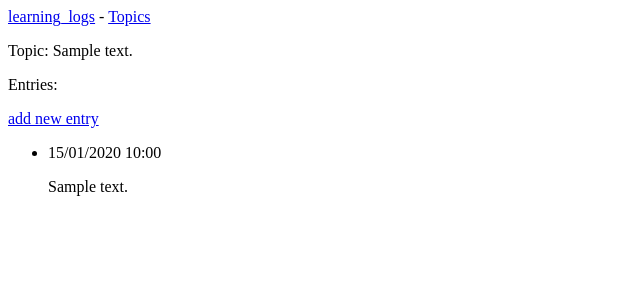
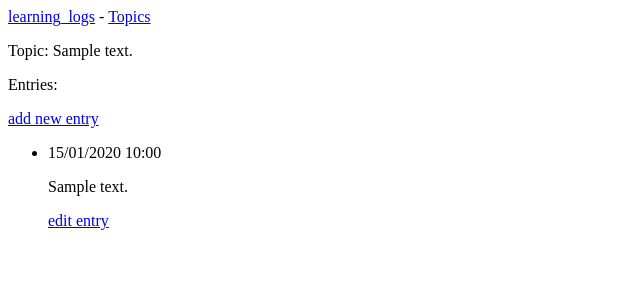
Before and after one commit to 37charlessilva/Learning_logs, a Django app: page /topics/1/ in a window 1280 px wide. Shown: the top 300 px of the page, without its empty margins (0-640 px from the left). Run offline with Django 5.2, Linux system fonts and the light colour scheme; tables that the repository leaves empty hold one stand-in row (values such as "Sample post").

Commit message:
add edicao do formulario

```diff
--- a/learning_logs/templates/learning_logs/topic.html
+++ b/learning_logs/templates/learning_logs/topic.html
@@ -15,6 +15,9 @@
     <li>
         <p> {{ entry.date_added|date:"d/m/Y H:i" }}</p>
         <p> {{entry.text | linebreaks }} </p>
+        <p>
+            <a href="{% url 'learning_logs:edit_entry' entry.id %}">edit entry</a>
+        </p>
     </li>
     {% empty %}
     <li>
--- a/learning_logs/urls.py
+++ b/learning_logs/urls.py
@@ -17,5 +17,5 @@ urlpatterns = [
     # Página para adicionar uma nova entrada
     path('new_entry/<int:topic_id>/', views.new_entry, name='new_entry'),
     # Página para editar uma entrada
-    #path('edit_entry/<int:entry_id', views.edit_entry, name='edit_entry'),
+    path('edit_entry/<int:entry_id>/', views.edit_entry, name='edit_entry'),
 ]
--- a/learning_logs/views.py
+++ b/learning_logs/views.py
@@ -2,7 +2,7 @@ from django.shortcuts import render
 from django.http import HttpResponseRedirect
 from django.urls import reverse
 
-from .models import Topic
+from .models import Topic, Entry
 from .forms import TopicForm, EntryForm
 
 
@@ -61,3 +61,21 @@ def new_entry(request, topic_id):
 
     context = {'topic': topic, 'form': form}
     return render(request, 'learning_logs/new_entry.html', context)
+
+def edit_entry(request, entry_id):
+    """Edita uma entrada existent."""
+    entry = Entry.objects.get(id=entry_id)
+    topic = entry.topic
+
+    if request.method != 'POST':
+        # Requisicao inicial preenche previamente o formulario com a entrada atual
+        form = EntryForm(instance=entry)
+    else:
+        # Dados de POST submetidos; processa os dados
+        form = EntryForm(instance=entry, data=request.POST)
+        if form.is_valid():
+            form.save()
+            return HttpResponseRedirect(reverse('learning_logs:topic', args=[topic.id]))
+
+    context = {'entry': entry, 'topic': topic, 'form': form}
+    return render(request, 'learning_logs/edit_entry.html', context)
```
Also changed, not shown: learning_logs/templates/learning_logs/edit_entry.html (added, +15 -0 lines).
